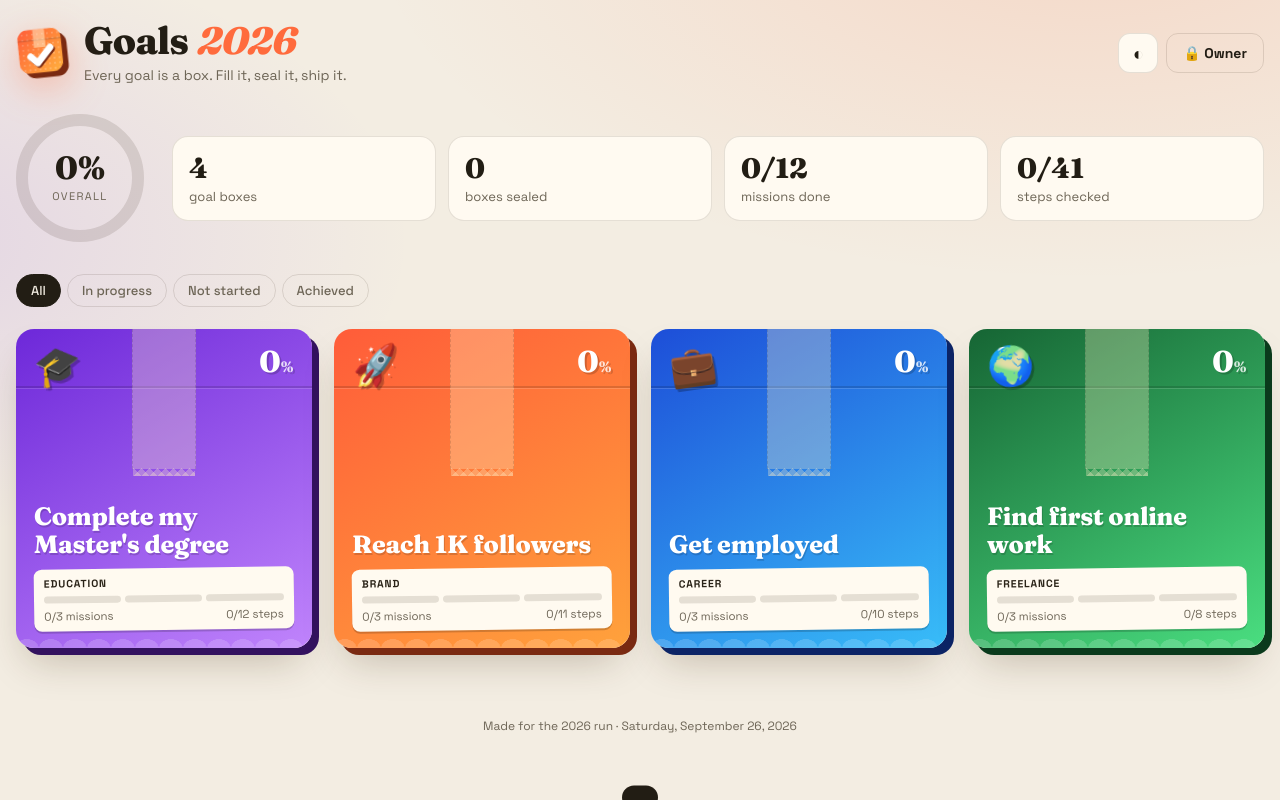
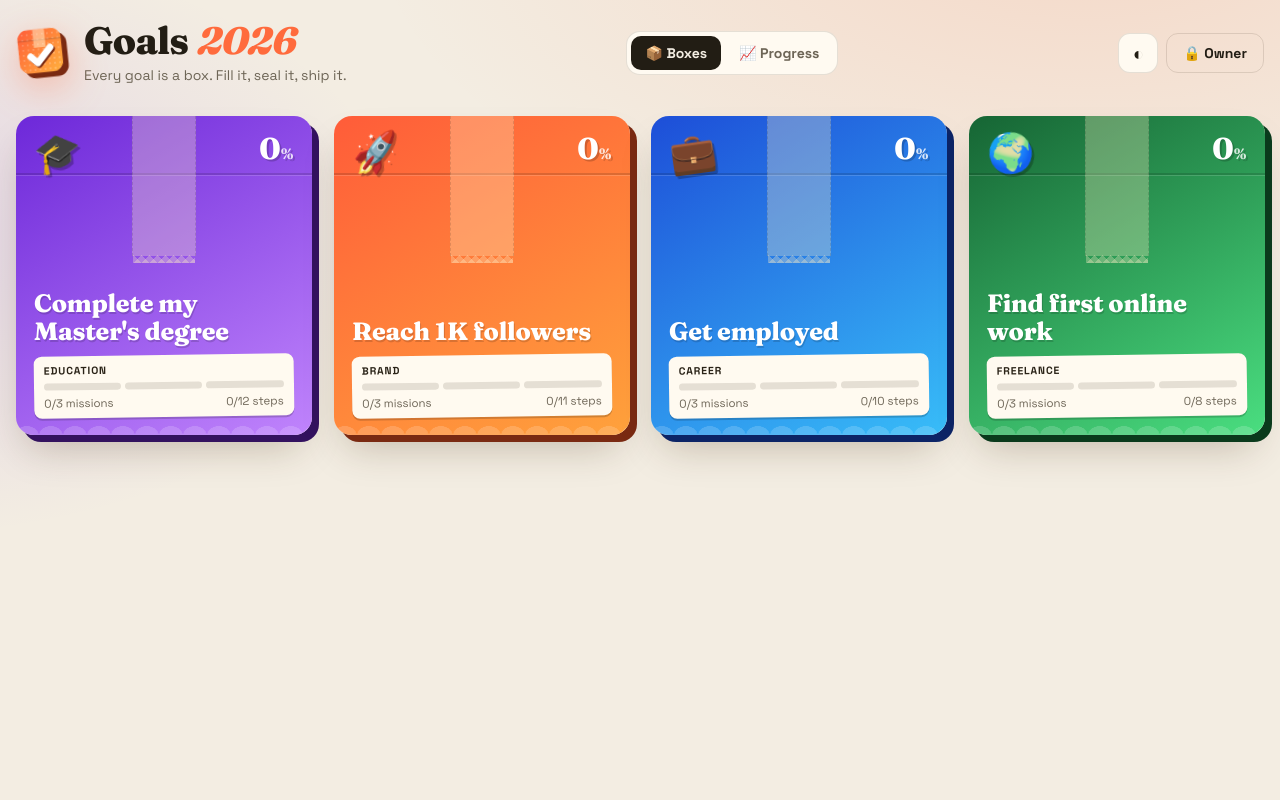
Before and after one commit to Thanoon12k/Thanoon12k, a Flask app: page / in a window 1280 px wide. Run offline with Flask 3, Linux system fonts and the light colour scheme; data comes from the database, SQL or seed files in the repository.

Commit message:
Goals 2026: boxes-only main tab, stats moved to a Progress tab
The main view shows only the goal boxes. Overall ring, stat cards, a
goal-by-goal progress list and recent wins live under #progress.
Filters and footer removed; hidden toast no longer peeks on screen.

Co-Authored-By: Claude Opus 5.5 <noreply@anthropic.com>
Claude-Session: https://claude.ai/code/session_01468GrHnAH98CYgYk7kYP2E

```diff
--- a/goals2026/static/app.js
+++ b/goals2026/static/app.js
@@ -5,7 +5,6 @@
   const esc = (s) => String(s ?? "").replace(/[&<>"']/g, (c) => ({ "&": "&amp;", "<": "&lt;", ">": "&gt;", '"': "&quot;", "'": "&#39;" }[c]));
 
   let board = { goals: [], owner: false, colors: [], textures: [] };
-  let filter = "all";
   let openGoal = null;       // id of the goal shown in the detail dialog
   let editing = null;        // id of goal being edited, or null for a new one
   let pick = { color: "ember" };
@@ -91,49 +90,15 @@
     if (days === 0) return "due today";
     return days > 60 ? `${Math.round(days / 30)} mo left` : `${days}d left`;
   }
-  const fmtDate = (iso) => new Date(iso).toLocaleDateString(undefined, { month: "short", day: "numeric" });
 
   // ---------- render ----------
   function render() {
     document.body.classList.toggle("owner", board.owner);
     $("#lockBtn").textContent = board.owner ? "🔓 Log out" : "🔒 Owner";
-    renderHero();
     renderGrid();
-    renderWins();
+    renderProgress();
     if (openGoal != null) renderDetail();
     if (refocus) { const el = $(refocus); if (el) el.focus(); refocus = null; }
-  }
-
-  function ring(pct, size = 128, stroke = 12) {
-    const r = (size - stroke) / 2, c = 2 * Math.PI * r;
-    return `<svg viewBox="0 0 ${size} ${size}">
-      <defs><linearGradient id="rg" x1="0" x2="1"><stop offset="0" stop-color="#ff6b3d"/><stop offset="1" stop-color="#ffc93c"/></linearGradient></defs>
-      <circle cx="${size / 2}" cy="${size / 2}" r="${r}" fill="none" stroke="var(--line)" stroke-width="${stroke}"/>
-      <circle cx="${size / 2}" cy="${size / 2}" r="${r}" fill="none" stroke="url(#rg)" stroke-width="${stroke}" stroke-linecap="round"
-        stroke-dasharray="${c}" stroke-dashoffset="${c * (1 - pct / 100)}" style="transition:stroke-dashoffset 1s cubic-bezier(.2,.8,.2,1)"/>
-    </svg>`;
-  }
-
-  function renderHero() {
-    let total = 0, done = 0, missions = 0, mDone = 0, gDone = 0;
-    board.goals.forEach((g) => {
-      const s = gStats(g); total += s.total; done += s.done; missions += s.missions; mDone += s.mDone; if (s.complete) gDone++;
-    });
-    const pct = total ? Math.round((done / total) * 100) : 0;
-    const ringEl = $("#bigRing");
-    if (!ringEl.firstChild) ringEl.innerHTML = ring(0) + `<div class="lbl"><div><b>0%</b><span>overall</span></div></div>`;
-    requestAnimationFrame(() => {
-      const arc = ringEl.querySelectorAll("circle")[1];
-      const c = parseFloat(arc.getAttribute("stroke-dasharray"));
-      arc.setAttribute("stroke-dashoffset", c * (1 - pct / 100));
-      ringEl.querySelector("b").textContent = pct + "%";
-    });
-    $("#stats").innerHTML = [
-      [board.goals.length, "goal boxes"],
-      [`${gDone}`, "boxes sealed"],
-      [`${mDone}/${missions}`, "missions done"],
-      [`${done}/${total}`, "steps checked"],
-    ].map(([b, s]) => `<div class="stat"><b>${esc(b)}</b><span>${s}</span></div>`).join("");
   }
 
   function boxHTML(g, i) {
@@ -158,28 +123,77 @@
   }
 
   function renderGrid() {
-    const goals = board.goals.filter((g) => {
-      const s = gStats(g);
-      if (filter === "done") return s.complete;
-      if (filter === "active") return !s.complete && s.done > 0;
-      if (filter === "todo") return s.done === 0 && !s.complete;
-      return true;
-    });
-    let html = goals.map(boxHTML).join("");
-    if (board.owner && filter === "all") html += `<button class="box add" data-add><div><span>＋</span>New goal box</div></button>`;
+    let html = board.goals.map(boxHTML).join("");
+    if (board.owner) html += `<button class="box add" data-add><div><span>＋</span>New goal box</div></button>`;
     if (!html) html = `<div class="empty">No boxes here yet.</div>`;
     $("#grid").innerHTML = html;
   }
 
-  function renderWins() {
+  // ---------- progress tab ----------
+  function ring(pct, size = 128, stroke = 12) {
+    const r = (size - stroke) / 2, c = 2 * Math.PI * r;
+    return `<svg viewBox="0 0 ${size} ${size}">
+      <defs><linearGradient id="rg" x1="0" x2="1"><stop offset="0" stop-color="#ff6b3d"/><stop offset="1" stop-color="#ffc93c"/></linearGradient></defs>
+      <circle cx="${size / 2}" cy="${size / 2}" r="${r}" fill="none" stroke="var(--line)" stroke-width="${stroke}"/>
+      <circle cx="${size / 2}" cy="${size / 2}" r="${r}" fill="none" stroke="url(#rg)" stroke-width="${stroke}" stroke-linecap="round"
+        stroke-dasharray="${c}" stroke-dashoffset="${c}" style="transition:stroke-dashoffset 1s cubic-bezier(.2,.8,.2,1)"/>
+    </svg>`;
+  }
+  const fmtDate = (iso) => new Date(iso).toLocaleDateString(undefined, { month: "short", day: "numeric" });
+
+  function renderProgress() {
+    let total = 0, done = 0, missions = 0, mDone = 0, gDone = 0;
+    board.goals.forEach((g) => {
+      const s = gStats(g); total += s.total; done += s.done; missions += s.missions; mDone += s.mDone; if (s.complete) gDone++;
+    });
+    const pct = total ? Math.round((done / total) * 100) : 0;
+    const ringEl = $("#bigRing");
+    if (!ringEl.firstChild) ringEl.innerHTML = ring(0) + `<div class="lbl"><div><b>0%</b><span>overall</span></div></div>`;
+    requestAnimationFrame(() => {
+      const arc = ringEl.querySelectorAll("circle")[1];
+      const c = parseFloat(arc.getAttribute("stroke-dasharray"));
+      arc.setAttribute("stroke-dashoffset", view === "progress" ? c * (1 - pct / 100) : c);
+      ringEl.querySelector("b").textContent = pct + "%";
+    });
+    $("#stats").innerHTML = [
+      [board.goals.length, "goal boxes"],
+      [`${gDone}`, "boxes sealed"],
+      [`${mDone}/${missions}`, "missions done"],
+      [`${done}/${total}`, "steps checked"],
+    ].map(([b, t]) => `<div class="stat"><b>${esc(b)}</b><span>${t}</span></div>`).join("");
+
+    $("#plist").innerHTML = board.goals.map((g) => {
+      const s = gStats(g), due = deadlineText(g.deadline);
+      return `<button class="prow c-${esc(g.color)}" data-goal="${g.id}">
+        <span class="p-emoji">${esc(g.emoji)}</span>
+        <span class="p-main">
+          <span class="p-top"><b dir="auto">${esc(g.title)}</b><span class="p-pct">${s.complete ? "✅ " : ""}${s.pct}%</span></span>
+          <span class="p-bar"><i style="width:${s.pct}%"></i></span>
+          <span class="p-meta">${s.mDone}/${s.missions} missions · ${s.done}/${s.total} steps${due ? " · " + esc(due) : ""}</span>
+        </span>
+      </button>`;
+    }).join("") || `<div class="empty">No goals yet.</div>`;
+
     const wins = [];
-    board.goals.forEach((g) => g.missions.forEach((m) => m.steps.forEach((s) => {
-      if (s.done && s.done_at) wins.push({ s, g });
+    board.goals.forEach((g) => g.missions.forEach((m) => m.steps.forEach((st) => {
+      if (st.done && st.done_at) wins.push({ st, g });
     })));
-    wins.sort((a, b) => b.s.done_at.localeCompare(a.s.done_at));
-    $("#wins").innerHTML = wins.length ? `<h2>Recent wins 🏆</h2><ul>${wins.slice(0, 12).map(({ s, g }) =>
-      `<li><b dir="auto">${esc(s.text)}</b><span>${esc(g.emoji)} ${esc(g.title)} · ${fmtDate(s.done_at)}</span></li>`).join("")}</ul>` : "";
+    wins.sort((a, b) => b.st.done_at.localeCompare(a.st.done_at));
+    $("#wins").innerHTML = wins.length ? `<h2>Recent wins 🏆</h2><ul>${wins.slice(0, 12).map(({ st, g }) =>
+      `<li><b dir="auto">${esc(st.text)}</b><span>${esc(g.emoji)} ${esc(g.title)} · ${fmtDate(st.done_at)}</span></li>`).join("")}</ul>` : "";
   }
+
+  // ---------- tabs ----------
+  let view = "boxes";
+  function showView() {
+    view = location.hash === "#progress" ? "progress" : "boxes";
+    $("#grid").hidden = view !== "boxes";
+    $("#progressView").hidden = view !== "progress";
+    $$(".tab").forEach((t) => t.classList.toggle("on", t.dataset.view === view));
+    renderProgress();
+  }
+  addEventListener("hashchange", showView);
+  showView();
 
   const checkSvg = `<svg viewBox="0 0 24 24"><path d="M5 12.5l4.5 4.5L19 7"/></svg>`;
 
@@ -245,7 +259,7 @@
   }
 
   // ---------- events: grid ----------
-  $("#grid").addEventListener("click", (e) => {
+  const openBox = (e) => {
     const add = e.target.closest("[data-add]");
     if (add) return openEditor(null);
     const box = e.target.closest("[data-goal]");
@@ -255,15 +269,9 @@
       $("#goalDlg").showModal();
       $("#goalDlg .gd-body").scrollTop = 0;
     }
-  });
-  $("#filters").addEventListener("click", (e) => {
-    const chip = e.target.closest(".chip");
-    if (!chip) return;
-    filter = chip.dataset.f;
-    $$(".chip", $("#filters")).forEach((c) => c.classList.toggle("on", c === chip));
-    renderGrid();
-  });
-  $("#addGoalBtn").onclick = () => openEditor(null);
+  };
+  $("#grid").addEventListener("click", openBox);
+  $("#plist").addEventListener("click", openBox);
 
   // ---------- events: detail ----------
   const dlg = $("#goalDlg");
@@ -415,6 +423,5 @@
   }
 
   // ---------- boot ----------
-  $("#today").textContent = new Date().toLocaleDateString(undefined, { weekday: "long", year: "numeric", month: "long", day: "numeric" });
   api("GET", "/api/board").then((b) => { board = b; render(); }).catch((e) => toast(e.message));
 })();
--- a/goals2026/static/index.html
+++ b/goals2026/static/index.html
@@ -13,7 +13,7 @@
 <link rel="preconnect" href="https://fonts.googleapis.com">
 <link rel="preconnect" href="https://fonts.gstatic.com" crossorigin>
 <link href="https://fonts.googleapis.com/css2?family=Fraunces:opsz,wght@9..144,600;9..144,800&family=Space+Grotesk:wght@400;500;700&display=swap" rel="stylesheet">
-<link rel="stylesheet" href="/static/style.css?v=3">
+<link rel="stylesheet" href="/static/style.css?v=6">
 </head>
 <body>
 
@@ -25,32 +25,29 @@
       <p class="tag">Every goal is a box. Fill it, seal it, ship it.</p>
     </div>
   </div>
+  <nav class="tabs" role="tablist">
+    <a href="#" class="tab" data-view="boxes" role="tab">📦 Boxes</a>
+    <a href="#progress" class="tab" data-view="progress" role="tab">📈 Progress</a>
+  </nav>
   <div class="top-actions">
     <button class="icon-btn" id="themeBtn" title="Toggle theme" aria-label="Toggle theme">◐</button>
     <button class="btn ghost" id="lockBtn">🔒 Owner</button>
   </div>
 </header>
 
-<section class="hero" id="hero">
-  <div class="big-ring" id="bigRing"></div>
-  <div class="stats" id="stats"></div>
-</section>
-
-<section class="toolbar">
-  <div class="chips" id="filters" role="tablist">
-    <button class="chip on" data-f="all">All</button>
-    <button class="chip" data-f="active">In progress</button>
-    <button class="chip" data-f="todo">Not started</button>
-    <button class="chip" data-f="done">Achieved</button>
-  </div>
-  <button class="btn primary owner-only" id="addGoalBtn">＋ New goal box</button>
-</section>
-
 <main class="grid" id="grid" aria-live="polite"></main>
 
-<section class="wins" id="wins"></section>
-
-<footer class="foot">Made for the 2026 run · <span id="today"></span></footer>
+<main class="progress" id="progressView" hidden>
+  <section class="hero">
+    <div class="big-ring" id="bigRing"></div>
+    <div class="stats" id="stats"></div>
+  </section>
+  <section class="plist-wrap">
+    <h2>Goal by goal</h2>
+    <div class="plist" id="plist"></div>
+  </section>
+  <section class="wins" id="wins"></section>
+</main>
 
 <!-- goal detail -->
 <dialog id="goalDlg" class="dlg goal-dlg"></dialog>
@@ -91,6 +88,6 @@
 
 <div class="toast" id="toast" role="status"></div>
 <canvas id="confetti" aria-hidden="true"></canvas>
-<script src="/static/app.js?v=3"></script>
+<script src="/static/app.js?v=6"></script>
 </body>
 </html>
--- a/goals2026/static/style.css
+++ b/goals2026/static/style.css
@@ -86,9 +86,21 @@ h1 em { font-style: italic; color: var(--accent); }
 }
 body:not(.owner) .owner-only { display: none !important; }
 
+/* ---------- tabs ---------- */
+.tabs { display: flex; gap: 4px; padding: 4px; background: var(--panel); border: 1px solid var(--line); border-radius: 14px; }
+.tab {
+  text-decoration: none; color: var(--muted); font-weight: 600; font-size: 14px;
+  padding: 8px 14px; border-radius: 10px; white-space: nowrap; transition: background .15s, color .15s;
+}
+.tab:hover { color: var(--text); }
+.tab.on { background: var(--text); color: var(--bg); }
+
+/* ---------- progress tab ---------- */
+.progress { max-width: 1280px; margin: 0 auto; padding: 16px 16px 48px; }
+.progress h2 { font-family: var(--display); font-size: 22px; margin: 18px 0 12px; }
 /* ---------- hero ---------- */
 .hero {
-  max-width: 1280px; margin: 10px auto 0; padding: 12px 16px;
+  padding: 8px 0 12px;
   display: flex; align-items: center; gap: 28px; flex-wrap: wrap;
 }
 .big-ring { width: 128px; height: 128px; flex: none; position: relative; }
@@ -104,21 +116,39 @@ body:not(.owner) .owner-only { display: none !important; }
 .stat b { font-family: var(--display); font-size: 28px; display: block; }
 .stat span { color: var(--muted); font-size: 13px; }
 
-/* ---------- toolbar ---------- */
-.toolbar {
-  max-width: 1280px; margin: 8px auto 0; padding: 12px 16px;
-  display: flex; justify-content: space-between; align-items: center; gap: 12px; flex-wrap: wrap;
+.plist { display: grid; gap: 10px; }
+.prow {
+  --c1: #ff5c39; --c2: #ff9a3c;
+  display: flex; align-items: center; gap: 14px; width: 100%; text-align: start;
+  background: var(--panel); border: 1px solid var(--line); border-radius: 16px; padding: 12px 16px;
+  transition: transform .15s;
 }
-.chips { display: flex; gap: 6px; flex-wrap: wrap; }
-.chip {
-  border: 1px solid var(--line); background: transparent; border-radius: 999px;
-  padding: 7px 14px; font-size: 13px; font-weight: 500; color: var(--muted);
+.prow:hover { transform: translateX(4px); }
+.p-emoji {
+  width: 46px; height: 46px; flex: none; display: grid; place-items: center; font-size: 24px;
+  border-radius: 12px; background: linear-gradient(150deg, var(--c1), var(--c2)); box-shadow: 3px 3px 0 var(--edge);
 }
-.chip.on { background: var(--text); color: var(--bg); border-color: var(--text); }
+.p-main { flex: 1; min-width: 0; display: grid; gap: 6px; }
+.p-top { display: flex; justify-content: space-between; gap: 10px; }
+.p-top b { font-size: 15px; overflow: hidden; text-overflow: ellipsis; white-space: nowrap; }
+.p-pct { font-family: var(--display); font-weight: 800; flex: none; }
+.p-bar { height: 8px; border-radius: 9px; background: var(--line); overflow: hidden; }
+.p-bar i { display: block; height: 100%; border-radius: 9px; background: linear-gradient(90deg, var(--c1), var(--c2)); transition: width .8s cubic-bezier(.2,.8,.2,1); }
+.p-meta { font-size: 12px; color: var(--muted); }
+/* ---------- recent wins ---------- */
+.wins { padding: 8px 0 20px; }
+.wins h2 { font-family: var(--display); font-size: 22px; margin: 10px 0 12px; }
+.wins ul { list-style: none; margin: 0; padding: 0; display: flex; gap: 10px; overflow-x: auto; padding-bottom: 8px; scroll-snap-type: x mandatory; }
+.wins li {
+  flex: none; scroll-snap-align: start; max-width: 260px;
+  background: var(--panel); border: 1px solid var(--line); border-radius: 14px; padding: 10px 14px; font-size: 13px;
+}
+.wins li b { display: block; font-weight: 600; margin-bottom: 2px; }
+.wins li span { color: var(--muted); font-size: 12px; }
 
 /* ---------- grid of boxes ---------- */
 .grid {
-  max-width: 1280px; margin: 0 auto; padding: 10px 16px 30px;
+  max-width: 1280px; margin: 0 auto; padding: 24px 16px 48px;
   display: grid; gap: 26px 22px;
   grid-template-columns: repeat(auto-fill, minmax(260px, 1fr));
 }
@@ -234,18 +264,6 @@ body:not(.owner) .owner-only { display: none !important; }
 .c-teal   { --c1: #0f766e; --c2: #2dd4bf; --edge: #063b37; }
 
 
-/* ---------- recent wins ---------- */
-.wins { max-width: 1280px; margin: 0 auto; padding: 0 16px 20px; }
-.wins h2 { font-family: var(--display); font-size: 22px; margin: 10px 0 12px; }
-.wins ul { list-style: none; margin: 0; padding: 0; display: flex; gap: 10px; overflow-x: auto; padding-bottom: 8px; scroll-snap-type: x mandatory; }
-.wins li {
-  flex: none; scroll-snap-align: start; max-width: 260px;
-  background: var(--panel); border: 1px solid var(--line); border-radius: 14px; padding: 10px 14px; font-size: 13px;
-}
-.wins li b { display: block; font-weight: 600; margin-bottom: 2px; }
-.wins li span { color: var(--muted); font-size: 12px; }
-.foot { text-align: center; color: var(--muted); font-size: 12px; padding: 20px 16px 40px; }
-
 /* ---------- dialogs ---------- */
 .dlg {
   border: 1px solid var(--line); border-radius: 22px; padding: 0;
@@ -348,15 +366,18 @@ body:not(.owner) .owner-only { display: none !important; }
 
 /* ---------- toast & confetti ---------- */
 .toast {
-  position: fixed; left: 50%; bottom: 24px; transform: translate(-50%, 140%);
+  position: fixed; left: 50%; bottom: 24px; transform: translate(-50%, calc(100% + 40px)); opacity: 0;
   background: var(--text); color: var(--bg); padding: 12px 18px; border-radius: 12px; font-weight: 600; font-size: 14px;
-  z-index: 200; transition: transform .35s cubic-bezier(.2,.8,.3,1.3); max-width: calc(100vw - 32px); text-align: center;
+  z-index: 200; transition: transform .35s cubic-bezier(.2,.8,.3,1.3), opacity .25s; max-width: calc(100vw - 32px); text-align: center;
 }
-.toast.show { transform: translate(-50%, 0); }
+.toast.show { transform: translate(-50%, 0); opacity: 1; }
 #confetti { position: fixed; inset: 0; pointer-events: none; z-index: 300; width: 100%; height: 100%; }
 
 /* ---------- responsive ---------- */
 @media (max-width: 720px) {
+  .top { flex-wrap: wrap; }
+  .tabs { order: 3; width: 100%; }
+  .tab { flex: 1; text-align: center; }
   .stats { grid-template-columns: repeat(2, 1fr); }
   .hero { gap: 16px; justify-content: center; }
   .big-ring { width: 110px; height: 110px; }
```
